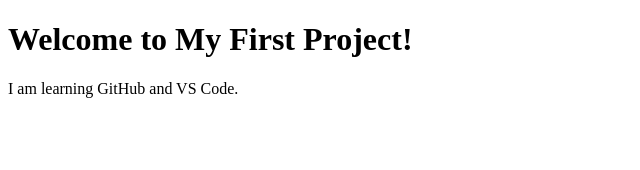
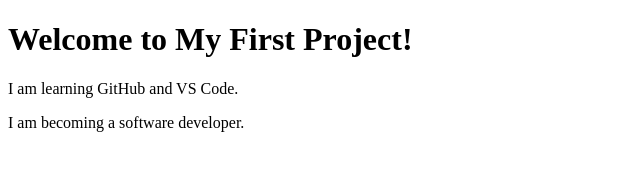
Before and after one commit to sesayemmanuely69/MyFirstGitHubProject, a plain HTML site: page index.html in a window 1280 px wide. Shown: the whole page, without its empty margins (0-640 px from the left). Drawn offline with Linux system fonts and the light colour scheme.

Commit message:
Updated my first project

```diff
--- a/index.html
+++ b/index.html
@@ -6,5 +6,6 @@
 <body>
     <h1>Welcome to My First Project!</h1>
     <p>I am learning GitHub and VS Code.</p>
+    <p>I am becoming a software developer.</p>
 </body>
 </html>
```
